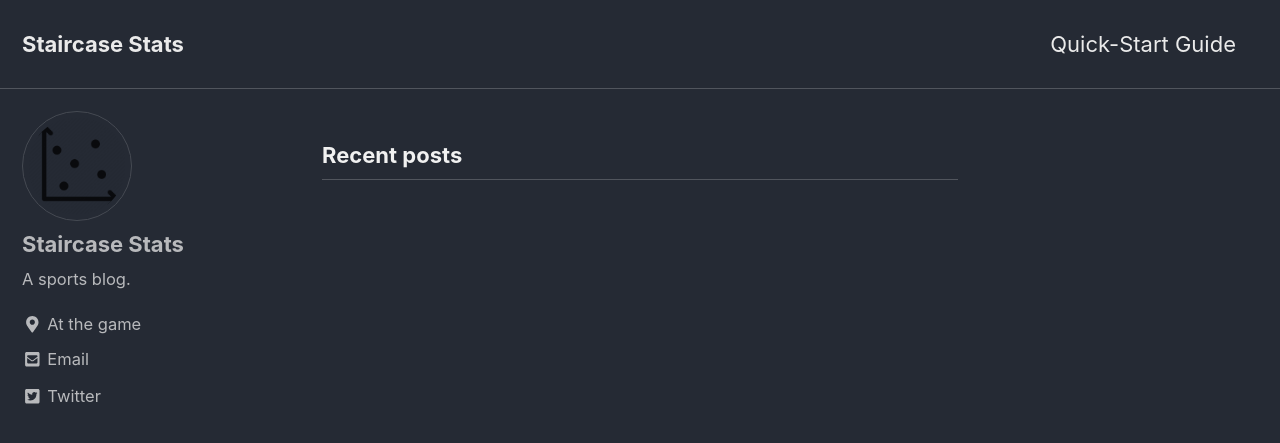
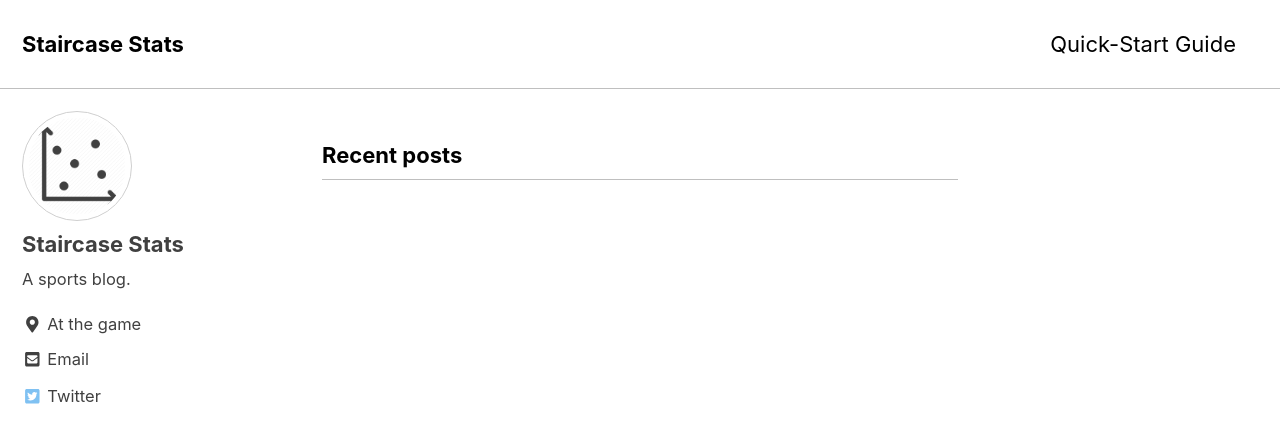
Before and after one commit to staircasestats/staircasestats.github.io, a Jekyll site: the page built from index.html, in a window 1280 px wide and 900 px high. Shown: the top 443 px of the window. Built offline with Jekyll 4.4.1, drawn with Linux system fonts in a browser that asks for light colours; cached includes are drawn as plain includes; nearby versions of some CDN libraries; the list of posts is cut into pages by our own code.

Commit message:
new site

```diff
--- a/_config.yml
+++ b/_config.yml
@@ -12,7 +12,7 @@
 
 # theme                  : "minimal-mistakes-jekyll"
 # remote_theme           : "mmistakes/minimal-mistakes"
-minimal_mistakes_skin    : "dark" # "air", "aqua", "contrast", "dark", "dirt", "neon", "mint", "plum", "sunrise"
+minimal_mistakes_skin    : "contrast" # "air", "aqua", "contrast", "dark", "dirt", "neon", "mint", "plum", "sunrise"
 
 # Site Settings
 locale                   : "en-US"
```
